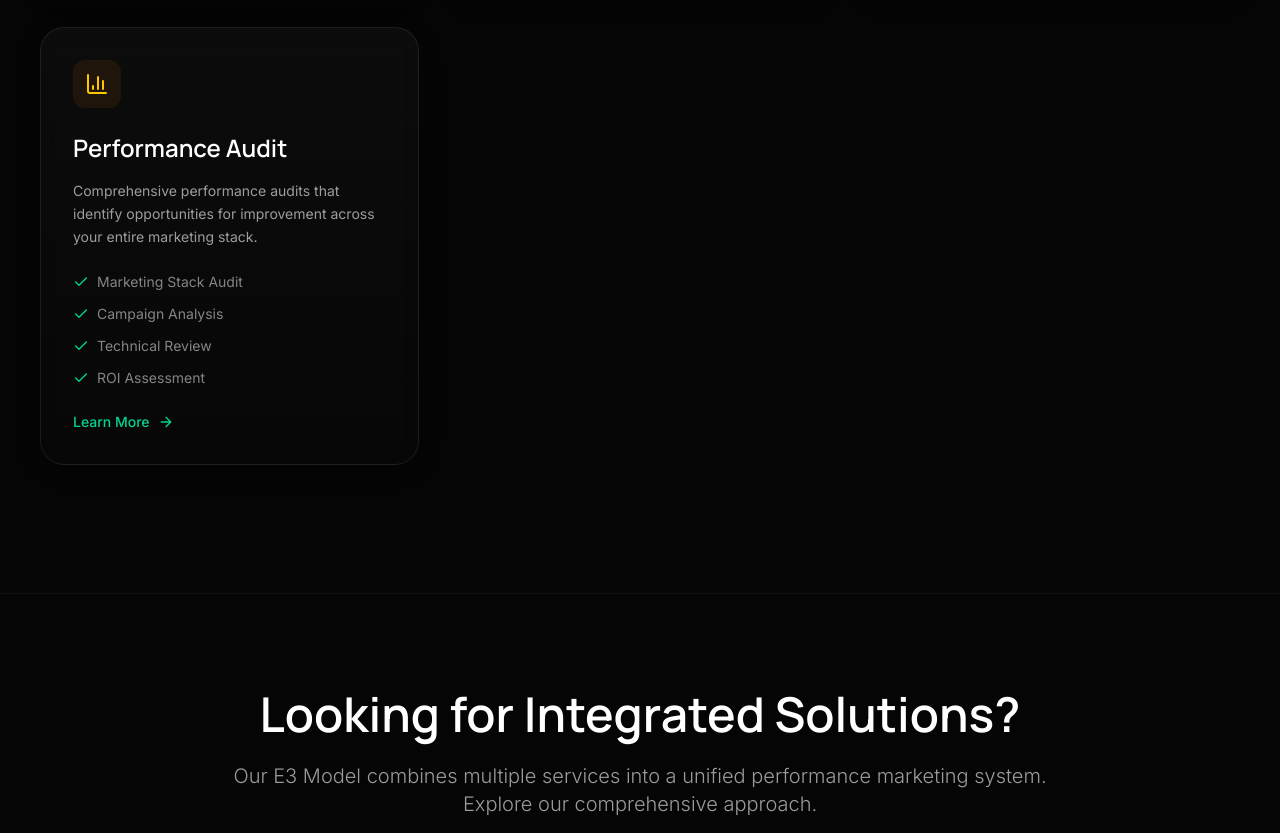
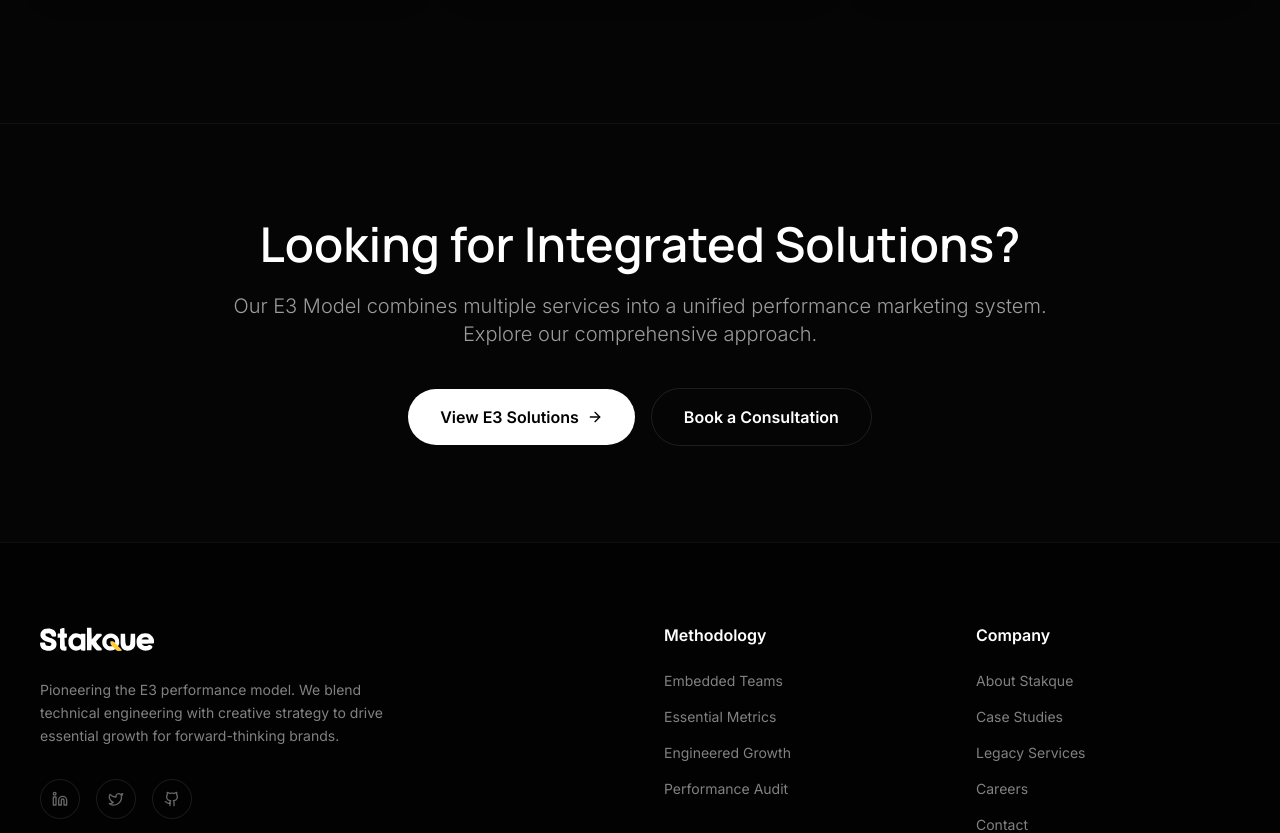
Before and after one commit to abdulwajidck/Stakque-Headless, a Next.js app in the folder frontend/: page /legacy-services in a window 1280 px wide. Shown: the part 1580-2413 px from the top of the page. Built offline with nearby package versions, Linux system fonts and the light colour scheme.

Commit message:
Remove Performance Audit from Legacy Services, add to footer
- Remove Performance Audit from legacy services page
- Add Performance Audit link to footer Methodology section
- Update metadata description to reflect removed service

```diff
--- a/frontend/app/legacy-services/page.tsx
+++ b/frontend/app/legacy-services/page.tsx
@@ -1,5 +1,5 @@
 import Link from 'next/link'
-import { TrendingUp, Search, Code2, Zap, ShoppingCart, Users, BarChart3, ArrowRight, Check } from 'lucide-react'
+import { TrendingUp, Search, Code2, Zap, ShoppingCart, Users, ArrowRight, Check } from 'lucide-react'
 import Navigation from '@/components/Navigation'
 import Footer from '@/components/Footer'
 import BackgroundGradients from '@/components/BackgroundGradients'
@@ -52,14 +52,6 @@ const legacyServices = [
     link: '/organic-social-media',
     color: 'pink',
     features: ['Content Strategy', 'Community Management', 'Social Media Audits', 'Engagement Optimization']
-  },
-  {
-    icon: BarChart3,
-    title: 'Performance Audit',
-    description: 'Comprehensive performance audits that identify opportunities for improvement across your entire marketing stack.',
-    link: '/performance-audit',
-    color: 'yellow',
-    features: ['Marketing Stack Audit', 'Campaign Analysis', 'Technical Review', 'ROI Assessment']
   }
 ]
 
@@ -101,8 +93,7 @@ export default function LegacyServicesPage() {
                 purple: 'bg-purple-900/20 border-purple-500/20 text-purple-400',
                 orange: 'bg-orange-900/20 border-orange-500/20 text-orange-400',
                 cyan: 'bg-cyan-900/20 border-cyan-500/20 text-cyan-400',
-                pink: 'bg-pink-900/20 border-pink-500/20 text-pink-400',
-                yellow: 'bg-yellow-900/20 border-yellow-500/20 text-yellow-400'
+                pink: 'bg-pink-900/20 border-pink-500/20 text-pink-400'
               }
 
               return (
@@ -167,5 +158,5 @@ export default function LegacyServicesPage() {
 
 export const metadata = {
   title: 'Legacy Services | Standalone Marketing Services | Stakque',
-  description: 'Explore our standalone marketing services including Performance Marketing, SEO, Web Design, Marketing Automation, E-commerce Growth, Social Media, and Performance Audits.',
+  description: 'Explore our standalone marketing services including Performance Marketing, SEO, Web Design, Marketing Automation, E-commerce Growth, and Social Media.',
 }
--- a/frontend/components/Footer.tsx
+++ b/frontend/components/Footer.tsx
@@ -61,8 +61,8 @@ export default function Footer() {
                 </Link>
               </li>
               <li>
-                <Link href="#" className="hover:text-emerald-400 transition-colors">
-                  Tech Stack
+                <Link href="/performance-audit" className="hover:text-emerald-400 transition-colors">
+                  Performance Audit
                 </Link>
               </li>
             </ul>
```
